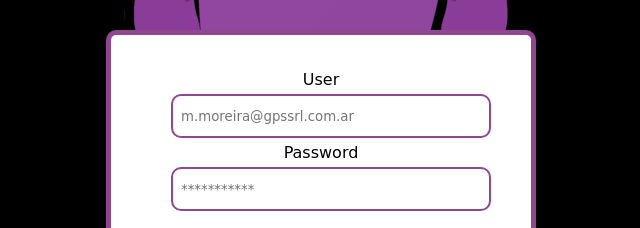
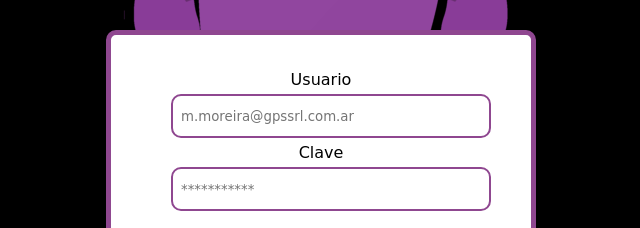
Before and after one commit to ManoelMoreiraRepo/ProyectoFinalArgentinaPrograma, a plain HTML site: page index.html in a window 1280 px wide. Shown: the part 385-613 px from the top of the page, 319-959 px from the left. Drawn offline with Linux system fonts and the light colour scheme.

Commit message:
echo el 16 a las 18hs una prueba de subida

```diff
--- a/index.html
+++ b/index.html
@@ -13,9 +13,9 @@
     <div class="login">
         <img src="img/idle/1.png" id="monster" alt="">
         <form class="formulario">
-            <label>User</label>
+            <label>Usuario</label>
             <input type="text" id="input-usuario" placeholder="m.moreira@gpssrl.com.ar" autocomplete="off">
-            <label>Password</label>
+            <label>Clave</label>
             <input type="password" id="input-clave" placeholder="***********">
             <button type="submit">Login</button>
 
```
